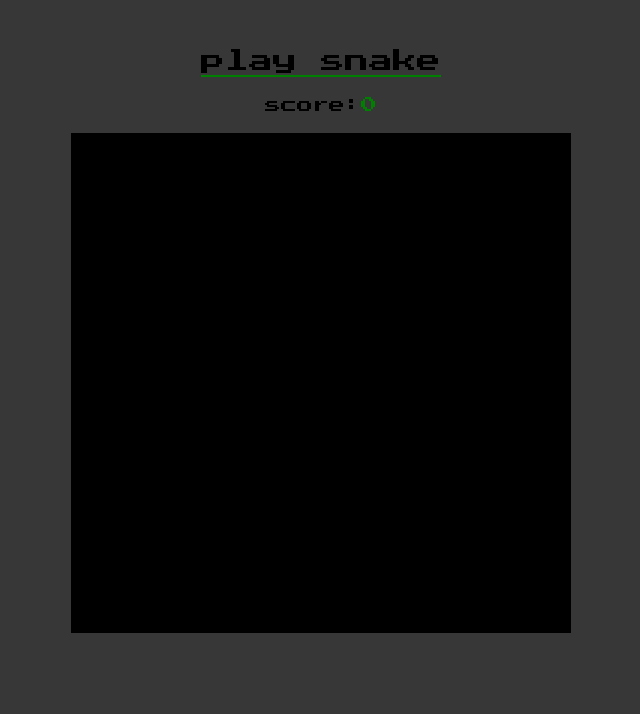
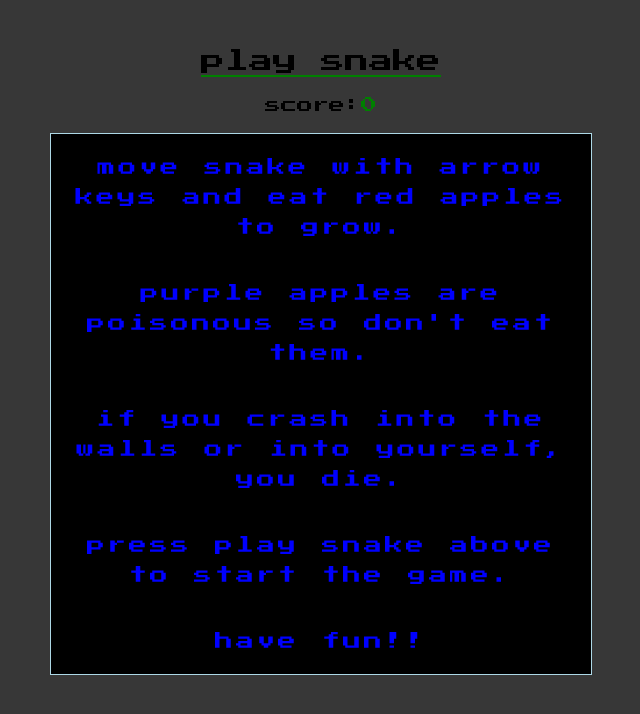
Before and after one commit to broccoleo/snake, a plain HTML site: page index.html in a window 1280 px wide. Shown: the whole page, without its empty margins (319-959 px from the left). Drawn offline with Linux system fonts and the light colour scheme.

Commit message:
add welcome message

```diff
--- a/index.html
+++ b/index.html
@@ -15,6 +15,13 @@
         </div>
       </div>
 
+      <div class="snakeboard">
+        <p>move snake with arrow keys and eat red apples to grow.</p>
+        <p>purple apples are poisonous so don't eat them.</p>
+        <p>if you crash into the walls or into yourself, you die.</p>
+        <p>press play snake above to start the game.</p>
+        <p>have fun!!</p>
+      </div>
       <canvas width="500" height="500"></canvas>
     </div>
   </body>
--- a/snake.js
+++ b/snake.js
@@ -1,5 +1,5 @@
 // Initialise variables
-let snake = [{ x: 200, y: 200 }];
+let snake = [{ x: 100, y: 100 }];
 let score = 0;
 let newDirection = false;
 
@@ -17,6 +17,11 @@ const ctx = canvas.getContext("2d");
 
 // Start game
 document.getElementById("press-play").addEventListener("click", function () {
+  document.querySelector(".snakeboard").style.display = "none";
+  canvas.style.border = "1px solid lightblue";
+  if (gameOver()) {
+    location.reload();
+  }
   draw();
   generateApple();
   document.addEventListener("keydown", controlSnake);
--- a/styles.css
+++ b/styles.css
@@ -10,8 +10,28 @@ body {
   align-items: center;
   justify-content: center;
 }
-canvas {
+
+.snakeboard {
+  width: 500px;
+  height: 500px;
   background-color: black;
+  font-family: "Press Start 2P";
+  font-size: 18px;
+  color: blue;
+  text-align: center;
+  padding: 20px;
+  display: flex;
+  flex-direction: column;
+  justify-content: center;
+  align-items: center;
+  letter-spacing: 3px;
+  word-spacing: 2px;
+  line-height: 30px;
+  border: 1px solid lightblue;
+}
+
+.snakeboard > p:hover {
+  color: lightblue;
 }
 
 button {
```
